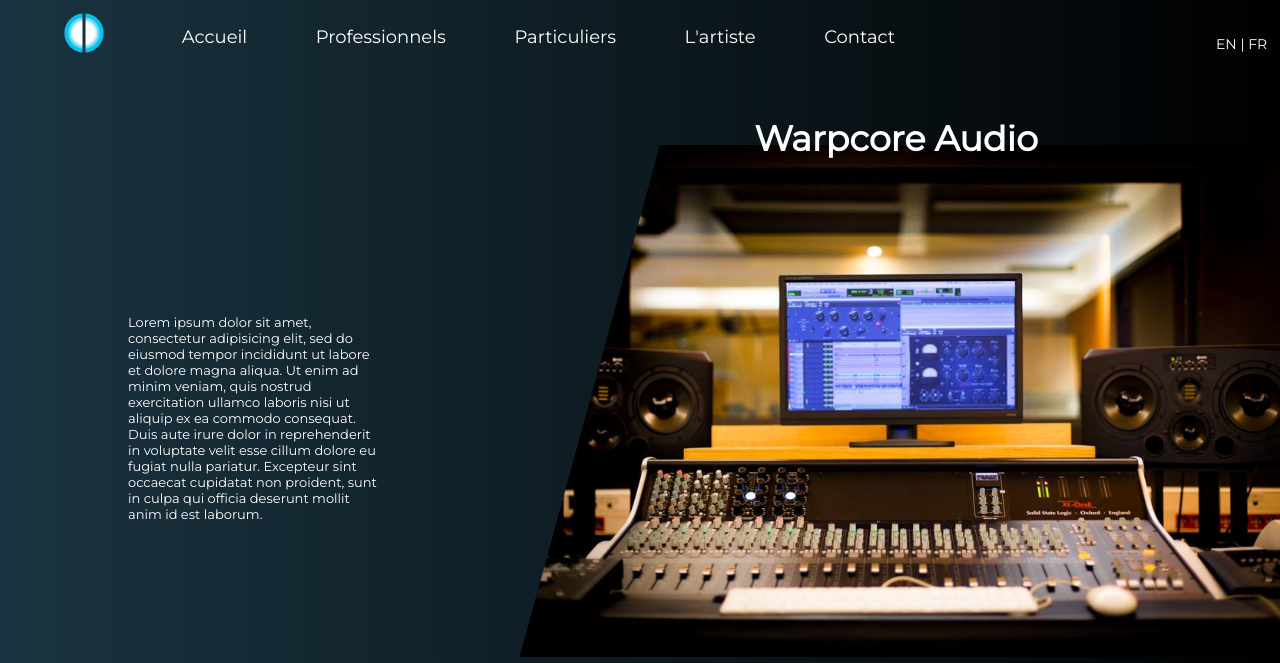
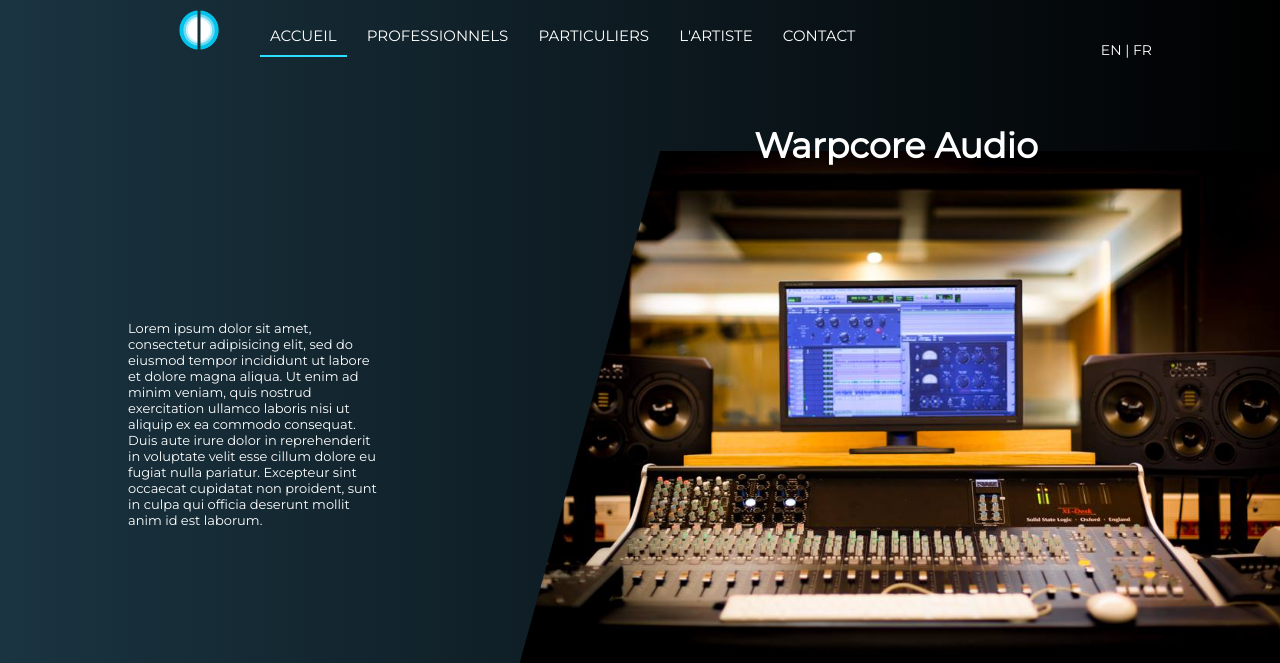
Before and after one commit to alphonseb/warpcore_audio, a PHP site: page / in a window 1280 px wide. Shown: the top 663 px of the page. Run offline with PHP 8.4, Linux system fonts and the light colour scheme.

Commit message:
modif header

```diff
--- a/include/header.php
+++ b/include/header.php
@@ -13,11 +13,17 @@
       </div>
       <nav>
          <ul>
-           <li> <a href="#"> Accueil </a></li>
-           <li> <a href="#"> Professionnels </a></li>
-           <li> <a href="#"> Particuliers  </a></li>
-           <li> <a href="#"> L'artiste </a></li>
-           <li> <a href="#"> Contact </a></li>
+           <li>
+             <a href="#"> Accueil</a>
+             <div class="underline selected"></div>
+           </li>
+           <li>
+             <a href="#"> Professionnels</a>
+             <div class="underline"></div>
+           </li>
+           <li> <a href="#"> Particuliers  </a><div class="underline"></div></li>
+           <li> <a href="#"> L'artiste </a><div class="underline"></div></li>
+           <li> <a href="#"> Contact </a><div class="underline"></div></li>
          </ul>
       </nav>
       <div class="language">
--- a/styles/style.css
+++ b/styles/style.css
@@ -8,8 +8,9 @@
   background: linear-gradient(to right, #1A3441, #000); }
 
 header {
-  width: 100%;
-  height: 10%; }
+  width: 80%;
+  height: 10%;
+  margin: 0 auto; }
 
 nav {
   width: 65%;
@@ -19,9 +20,10 @@
 
 li a {
   font-family: "Montserrat", sans-serif;
+  text-transform: uppercase;
   text-decoration: none;
   color: #fff;
-  font-size: 1.8rem;
+  font-size: 1.5rem;
   display: block;
   padding: 10px; }
 
@@ -33,9 +35,6 @@
 nav ul li {
   list-style: none;
   position: relative; }
-
-nav ul li a:hover {
-  border-bottom: #2CDFFF solid 2px; }
 
 p {
   color: #fff;
@@ -62,6 +61,24 @@
   padding-top: 1%;
   padding-left: 5%; }
 
+.underline {
+  width: 0;
+  height: 2px;
+  background: #2CDFFF; }
+
+a:hover + .underline {
+  animation: underline forwards ease-in-out .5s; }
+
+.selected {
+  width: 100%;
+  height: 2px;
+  background: #2CDFFF; }
+
+@keyframes underline {
+  from {
+    width: 0; }
+  to {
+    width: 100%; } }
 main .first-screen {
   margin-top: 5rem;
   width: 100%;
```
Also changed, not shown: src/scss/_header.scss (+29 -5 lines), 1 other file.
